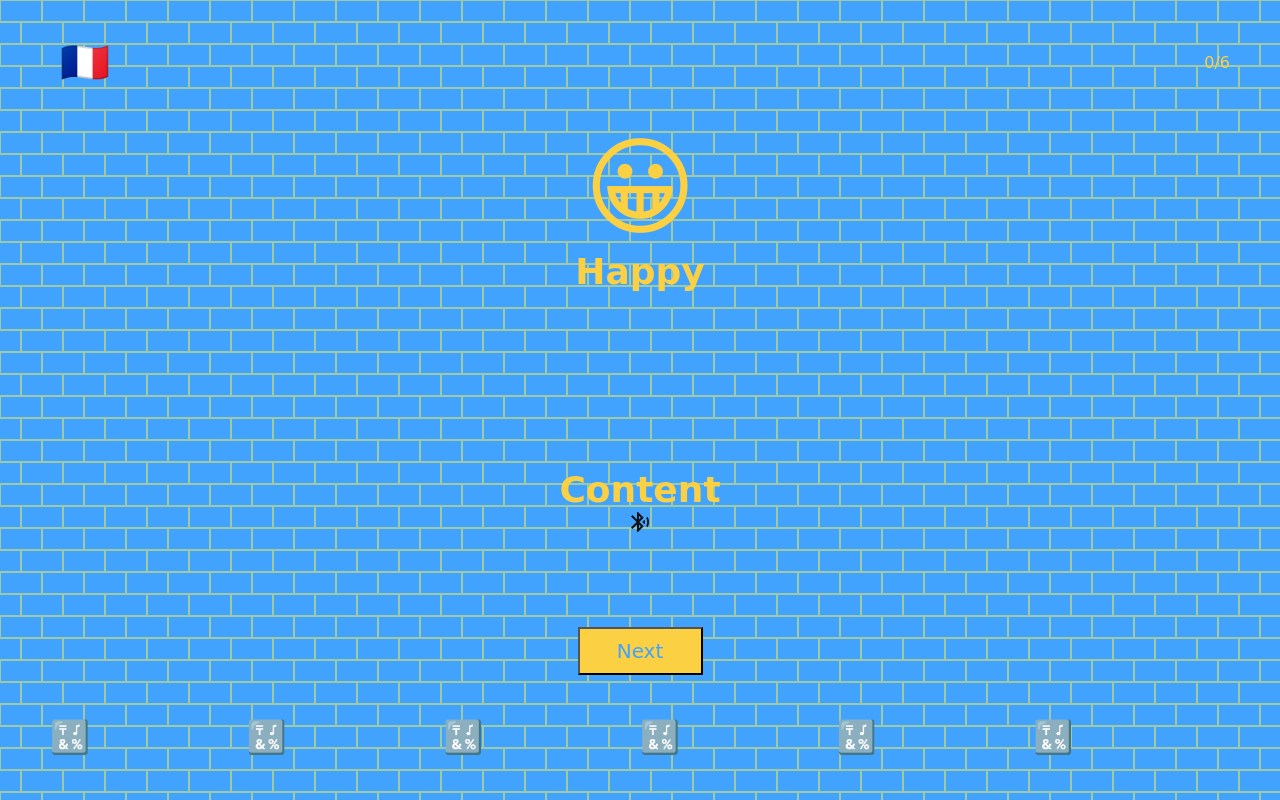
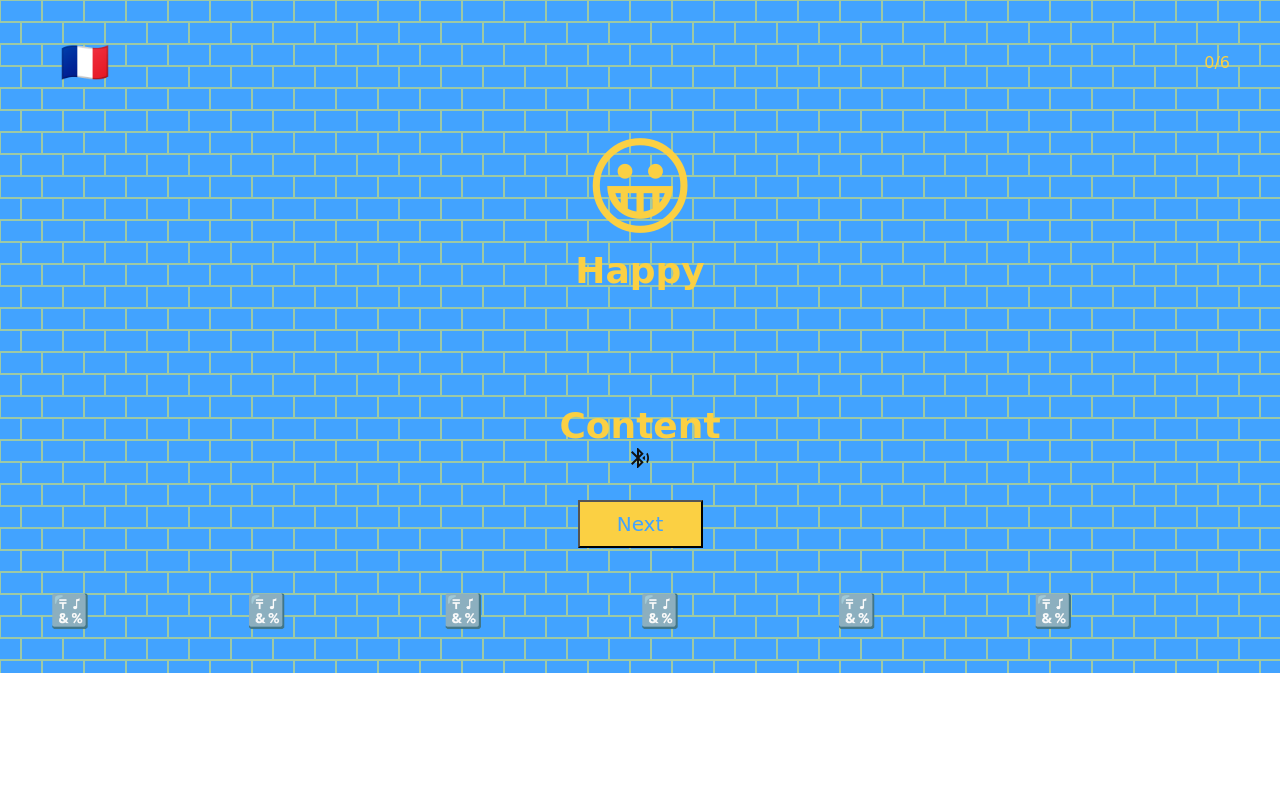
Before and after one commit to eric-reale/emoji-app, a website: page index.html in a window 1280 px wide. Drawn offline with Linux system fonts and the light colour scheme; a web font is replaced by a local one.

Commit message:
css min heiaht

```diff
--- a/src/css/base.css
+++ b/src/css/base.css
@@ -14,7 +14,7 @@ html {
 }
 
 body {
-  min-height: 100vh;
+  /*min-height: 100vh;*/
   margin: 0;
   padding: 0;
   /*padding: 12px;*/
--- a/src/css/learn.css
+++ b/src/css/learn.css
@@ -1,9 +1,9 @@
 .learn-container {
   display: grid;
   grid-template-columns: 1fr;
-  height: 100vh;
+  max-height: 100vh;
   margin: 0 50px;
-  grid-template-rows: 1fr 1fr 1fr 2fr auto 1fr;
+  grid-template-rows: 1fr 1fr 1fr 1fr auto 1fr;
   grid-template-areas:
     "learn-header"
     "emoji"
```
